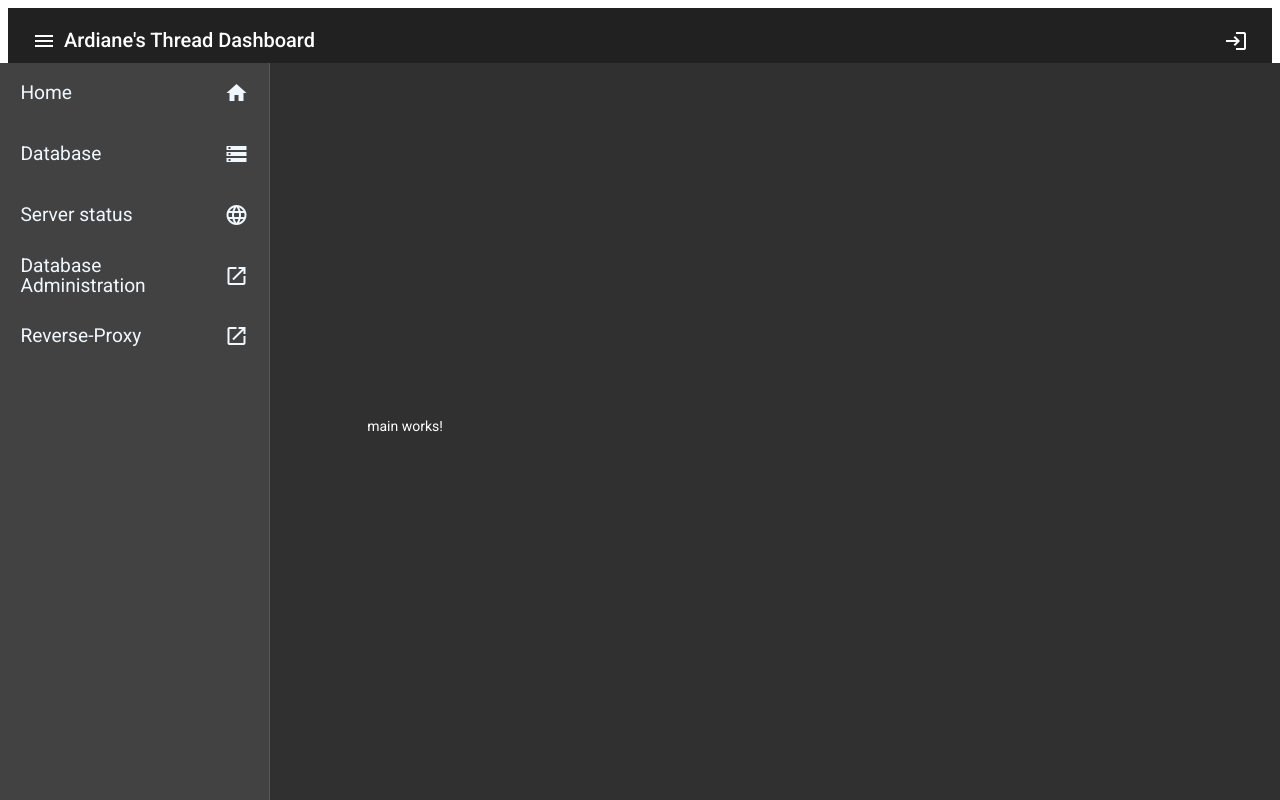
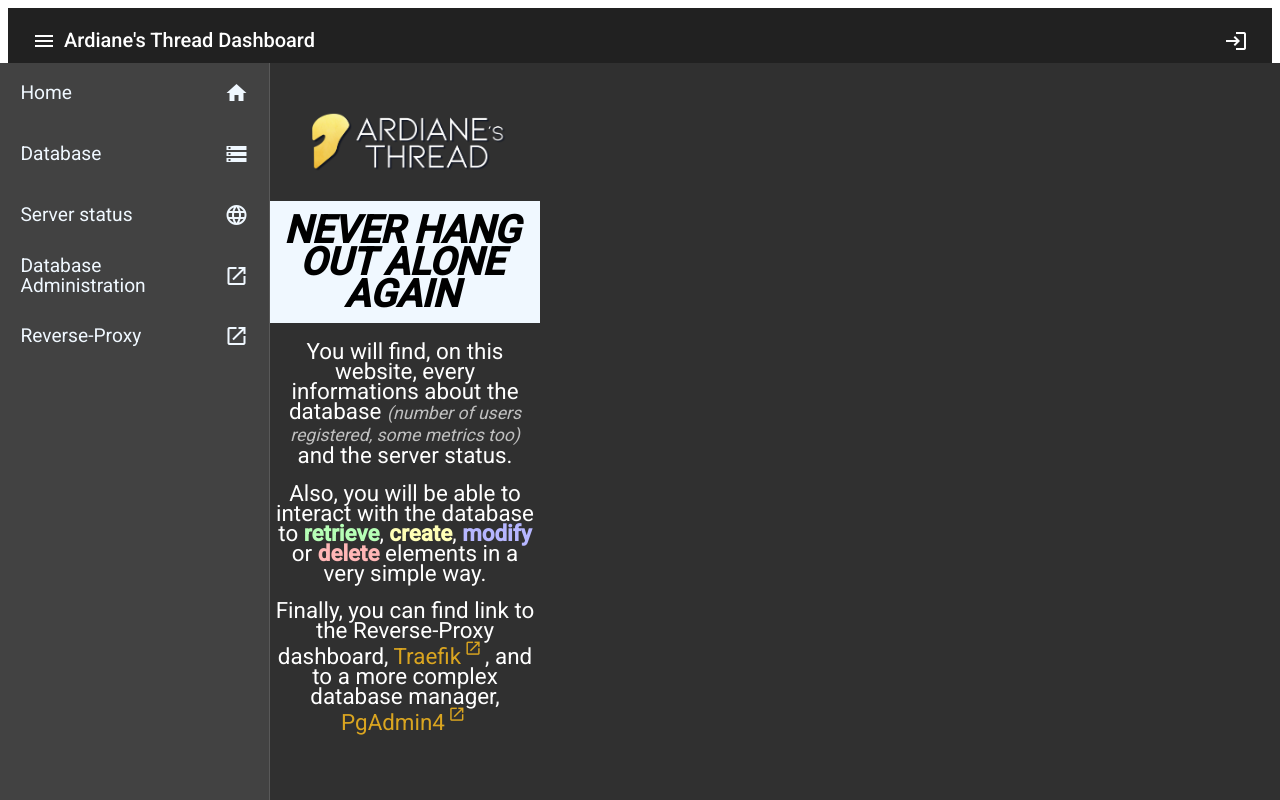
Before and after one commit to nicolasdecorbez/fil-ariane, an Angular app in the folder api-dashboard/: page / in a window 1280 px wide. Built offline with nearby package versions, Linux system fonts and the light colour scheme.

Commit message:
feat(main): update main component with final style

```diff
--- /dev/null
+++ b/api-dashboard/src/app/main/main.component.css
@@ -0,0 +1,62 @@
+.main-content {
+  display: flex;
+  flex-direction: column;
+  align-items: center;
+  height: 100%;
+}
+
+.main-content img {
+  width: 75%;
+  margin-top: 2%;
+  margin-bottom: 30px;
+}
+
+.main-content h2 {
+  font-size: 3vw;
+  font-weight: bold;
+  font-style: italic;
+
+  text-transform: uppercase;
+  text-align: center;
+
+  padding: 1vw;
+  padding-left: 0.5vw;
+
+  color: black;
+  background-color: aliceblue;
+  transition: ease-in-out 500ms;
+}
+
+.main-content h2:hover {
+  color: goldenrod;
+}
+
+.main-content div {
+  flex: 1;
+  display: flex;
+  flex-direction: column;
+  align-items: center;
+  justify-content: center;
+  margin-bottom: 10px;
+}
+
+.main-content div p {
+  font-size: 1.4rem;
+  max-width: 700px;
+  text-align: center;
+  padding: 1%;
+}
+
+.main-content div p i {
+  color: silver;
+  font-size: 1.1rem;
+}
+
+.main-content div p a {
+  color: goldenrod;
+  text-decoration: none;
+}
+
+.main-content div p a mat-icon {
+  font-size: 1.1rem;
+}
--- a/api-dashboard/src/app/main/main.component.html
+++ b/api-dashboard/src/app/main/main.component.html
@@ -1 +1,9 @@
-<p>main works!</p>
+<div class="main-content">
+  <img src="{{logo}}">
+  <h2>Never hang out alone again</h2>
+  <div>
+    <p>You will find, on this website, every informations about the database <i>(number of users registered, some metrics too)</i> and the server status.</p>
+    <p>Also, you will be able to interact with the database to <b style="color: rgb(182, 255, 182);">retrieve</b>, <b style="color: rgb(255, 255, 182);">create</b>, <b style="color: rgb(182, 182, 255);">modify</b> or <b style="color: rgb(255, 182, 182);">delete</b> elements in a very simple way.</p>
+    <p>Finally, you can find link to the Reverse-Proxy dashboard, <a href="https://traefik.io/" target="_blank" rel="noopener noreferrer">Traefik<mat-icon>open_in_new</mat-icon></a>, and to a more complex database manager, <a href="https://www.pgadmin.org/" target="_blank" rel="noopener noreferrer">PgAdmin4<mat-icon>open_in_new</mat-icon></a></p>
+  </div>
+</div>
--- a/api-dashboard/src/app/main/main.component.ts
+++ b/api-dashboard/src/app/main/main.component.ts
@@ -3,12 +3,14 @@
 @Component({
   selector: 'app-main',
   templateUrl: './main.component.html',
-  styleUrls: ['./main.component.sass']
+  styleUrls: ['./main.component.css']
 })
 export class MainComponent implements OnInit {
 
   constructor() { }
 
+  logo = "../../assets/logo.png"
+
   ngOnInit(): void {
   }
 
```
Also changed, not shown: api-dashboard/src/app/main/main.component.sass (deleted).
